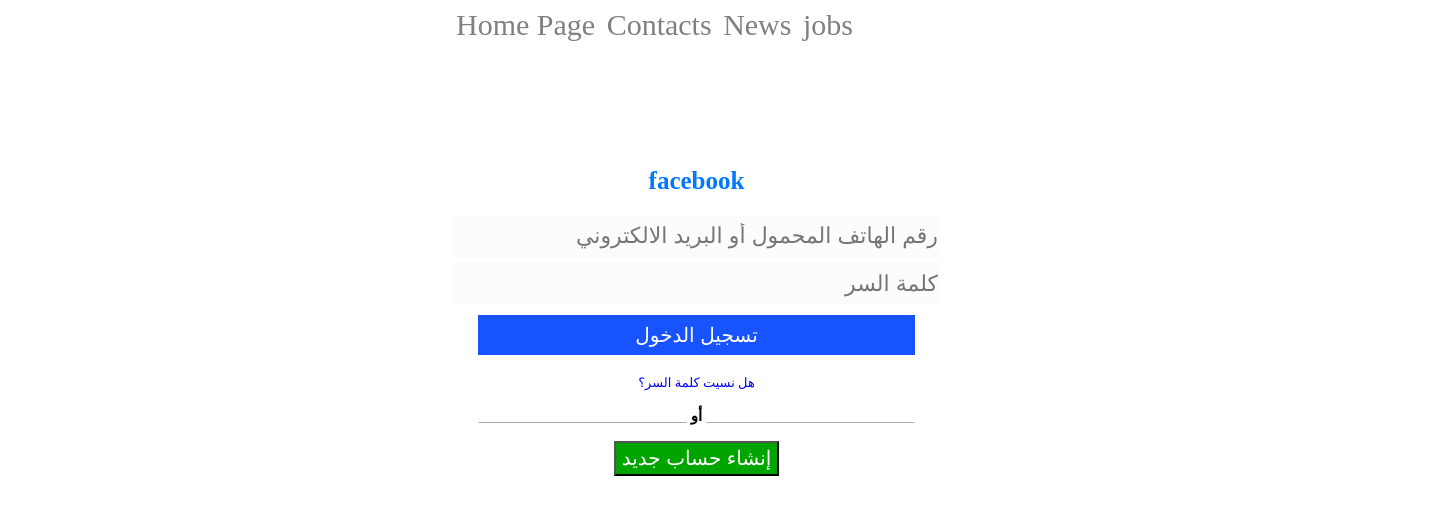
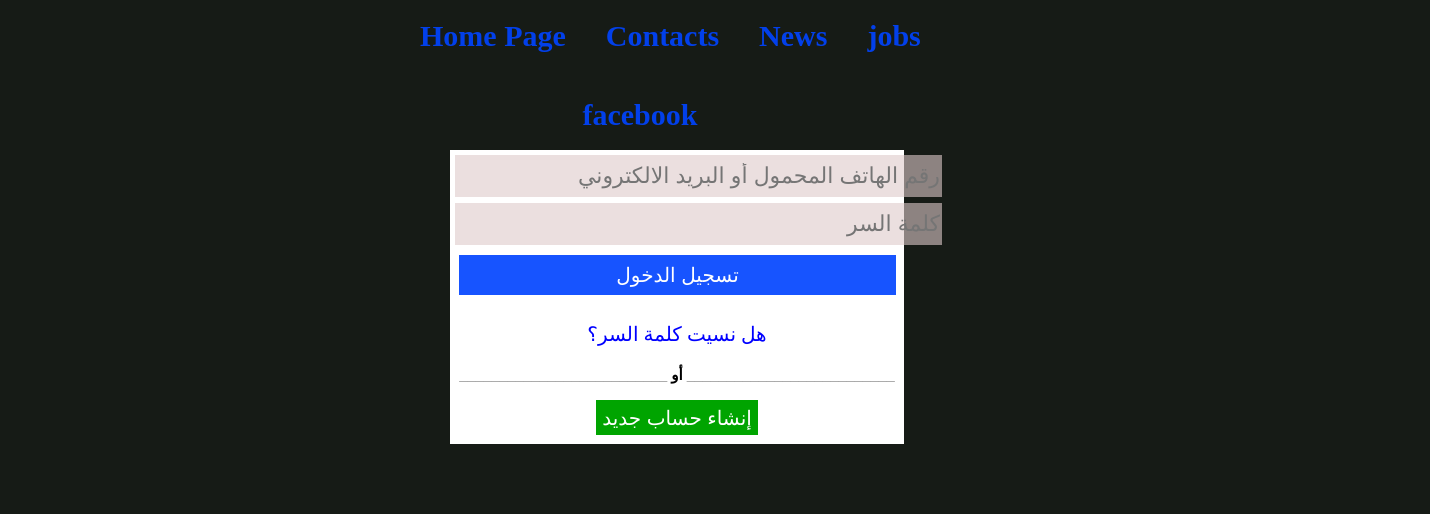
Before and after one commit to eyad2188/Facebook, a plain HTML site: page index.html in a window 1280 px wide. Shown: the whole page, 1430 px wide, since content can reach past the window. Drawn offline with Linux system fonts and the light colour scheme.

Commit message:
position Facebook

```diff
--- a/index.html
+++ b/index.html
@@ -5,37 +5,35 @@
     <title >Facebook</title>
     <link rel="stylesheet" href="style.css">
 
+    <style>
 
+        body{
+            padding: 0%;
+            margin: 0%;
 
+        }
+    </style>
 </head>
 <body>
-    <ul>
+    <h3>
+         <ul>
         <li>Home Page</li>
         <li>Contacts</li>
         <li>News</li>
         <li>jobs</li>
-    </ul>
+    </ul></h3>
+    <h1 id="style0">facebook</h1>
+    <div>
 
-    <div>
-        <h1 id="style0">facebook</h1>
         <form>
-
             <input  class="colorStyle" size="35px" type="text" placeholder=" رقم الهاتف المحمول أو البريد الالكتروني"><br>
             <input  class="colorStyle" size="35px" type="password" placeholder="كلمة السر"> <br>
-            <input  id="style3" size="15px" type="submit" value="تسجيل الدخول"><br>
-    <p  style="color: blue;font-size: 13px; text-align: center;">هل نسيت كلمة السر؟</p>
-    <p  style="color:#808080c4;">__________________________ <strong style="color: black; font-size: 15px;">أو</strong>   __________________________ </p>
-            <input style=" font-size: 20px; background-color:#00a400; color: white; height: 35px;" type="submit" value="إنشاء حساب جديد">
-
-
+            <input  id="stylelogin" size="15px" type="submit" value="تسجيل الدخول"><br>
+            <p  style="color: blue;font-size: 20px; text-align: center;">هل نسيت كلمة السر؟</p>
+            <p  style="color:#808080c4;">__________________________ <strong style="color: black; font-size: 15px;">أو</strong>   __________________________ </p>
+            <input style=" font-size: 20px; background-color:#00a400; color: white; height: 35px; border: 0px;" type="submit" value="إنشاء حساب جديد">
         </form>
-
-
-
     </div>
-
-
-
 
 </body>
 </html>
--- a/style.css
+++ b/style.css
@@ -1,8 +1,14 @@
-
+body{
+padding: 0%;
+margin: 0%;
+background-color: rgb(22, 27, 22);
+}
 #style0 {
-    font-size: 25px;
+    font-size: 30px;
     text-align: center;
-    color: rgb(0, 119, 255);
+    color:rgba(0, 68, 255, 0.911);
+    position: relative;
+    top: 25px;
 }
 div { text-align: center;
     position: absolute;
@@ -10,10 +16,14 @@ div { text-align: center;
     top: 150px;
     right: 100;
     bottom: 100;
+    width: 450px;
+    height: 290px;
+    border: 2px solid white;
+    background-color:white;
 }
 .colorStyle{
     text-align: right;
-    background-color: rgba(27, 25, 25, 0.013);
+    background-color: rgba(221, 201, 201, 0.596);
     font-size: 22px;
     height: 40px;
     color:gray ;
@@ -22,24 +32,28 @@ div { text-align: center;
 
 
 }
-
-#ee ul:hover{
-    background-color: blue;}
+#stylelogin {background-color: rgba(0, 68, 255, 0.911);
+    font-size: 20px;
+    width: 437px;
+    height: 40px;
+    color:white;
+    border:0 ;
+    margin:7px;
+    }
 ul, li{
 
-    color:grey;
+    color: rgba(0, 68, 255, 0.911);
     font-size: 30px;
+    list-style-type: none;
+    margin:0px 0px 0px 40px;
+    display:inline;
     position: relative;
-    left: 200px;
-    list-style-type: none;
-    margin:0 0 0 4px;
-    display:inline;
+    left: 150px;
+    display: flex;
+    flex-wrap: wrap;
 }
-#style3{background-color: rgba(0, 68, 255, 0.911);
-font-size: 20px;
-width: 437px;
-height: 40px;
-color:white;
-border:0 ;
-margin:7px;
-}
+ul :hover{
+    border-radius: 35px;
+    background-color: dodgerblue;
+    text-decoration: underline;
+    }
```
